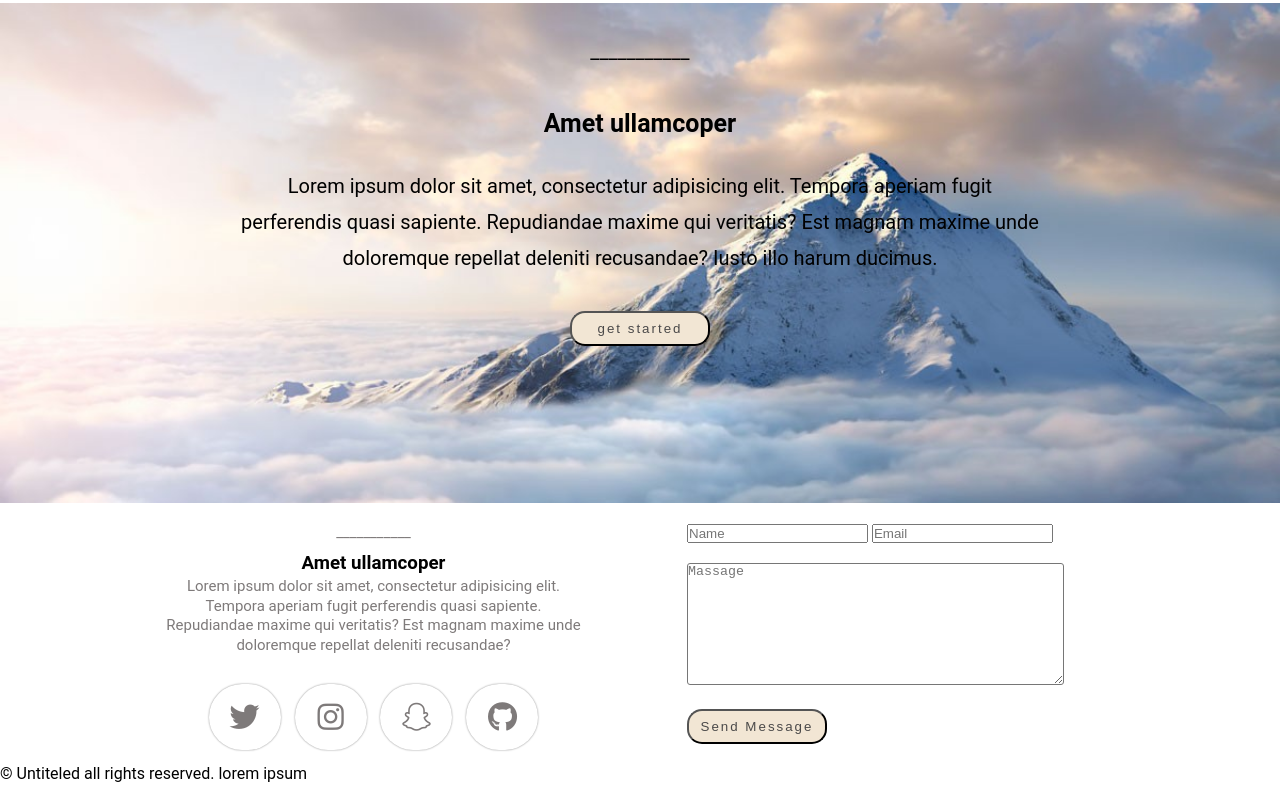
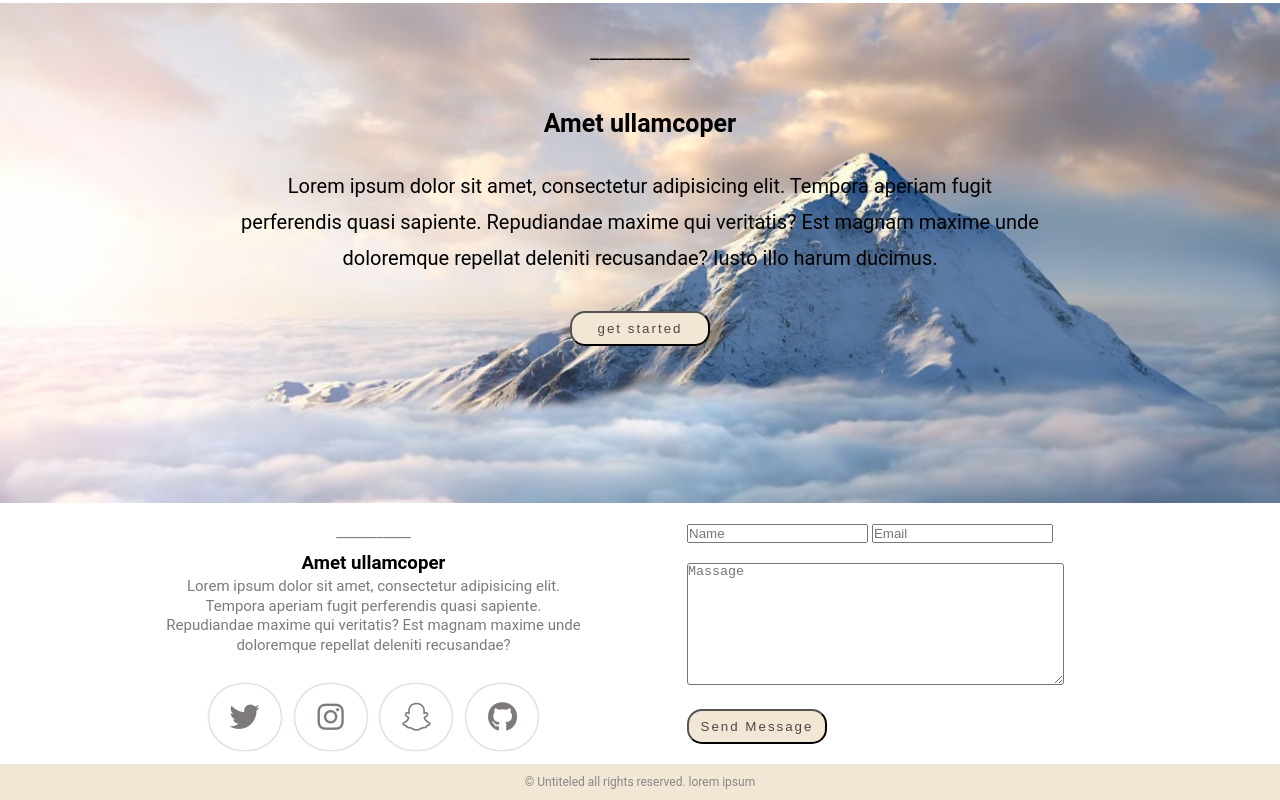
Before and after one commit to bayan2002/firstAssignment, a plain HTML site: page index.html in a window 1280 px wide. Shown: the part 2831-3631 px from the top of the page. Drawn offline with Linux system fonts and the light colour scheme.

Commit message:
style footer section

```diff
--- a/css/style.css
+++ b/css/style.css
@@ -236,6 +236,14 @@ margin-top: 7px;
     margin-top: 20px;
     border-radius: 3px;
 }
+/* start footer section  */
+footer{
+    font-size: 12px;
+    color: #888;
+    text-align: center;
+    padding: 11px 10px;
+    background-color: #f2e6d4;
+}
 
             /* responsive tablet */
             @media screen and (max-width: 1023px) and (min-width: 768px) {
```
